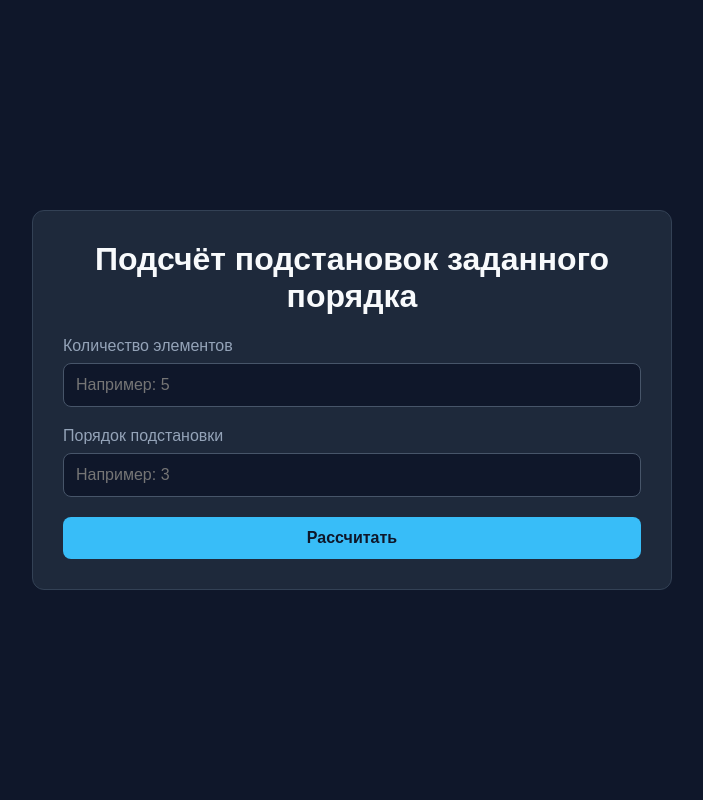
After one commit to Crivetkaaa/ZhukovWeb, a Flask app: page /podstanovka_count in a window 1280 px wide. The commit adds this page. Shown: the whole page, without its empty margins (288-991 px from the left). Run offline with Flask 3, Linux system fonts and the light colour scheme.

Commit message:
mini update

```diff
--- a/main.py
+++ b/main.py
@@ -3,6 +3,8 @@ from moduls.slay import solve_slae
 from moduls.log import solve_log
 from moduls.moreChlenov import solve_polynomial_gcd
 from moduls.gcd import solve_gcd
+from moduls.pod import solve_permutation_power
+from moduls.pod_count import solve_permutation_count_by_order
 
 app = Flask(__name__)
 
@@ -26,6 +28,35 @@ def polynomial():
 def gcd():
     return render_template("gcd.html")
 
+@app.route("/podstanovka", methods=['GET'])
+def podstanovka():
+    return render_template("podstanovka.html")
+
+@app.route("/podstanovka_count", methods=['GET'])
+def podstanovka_count():
+    return render_template("pod_count.html")
+
+@app.route("/podstanovka_count", methods=['POST'])
+def podstanovka_count_post():
+    data = request.get_json()
+    n = data["n"]
+    k = data["k"]
+    result = solve_permutation_count_by_order(n, k)
+
+    return jsonify({
+        "result": result
+    })
+
+@app.route("/podstanovka", methods=['POST'])
+def podstanovka_post():
+    data = request.get_json()
+    podsta = data['permutation']
+    step = data['power']
+    result = solve_permutation_power(podsta, step)
+
+    return jsonify({
+        "result": result
+    })
 
 @app.route("/calculate", methods=["POST"])
 def gcd_post():
@@ -98,6 +129,7 @@ def slay_post():
         "result": result
     })
 
+
 if __name__ == "__main__":
     app.run(
         host='0.0.0.0',
--- a/templates/index.html
+++ b/templates/index.html
@@ -115,6 +115,12 @@
             <a href="/calculate" class="card">
                 <h2>НОД для чисел</h2>
             </a>
+            <a href="/podstanovka" class="card">
+                <h2>Возведение подстановки в степень</h2>
+            </a>
+            <a href="/podstanovka_count" class="card">
+                <h2>Подсчёт подстановок заданного порядка</h2>
+            </a>
         </div>
     </main>
 </body>
--- /dev/null
+++ b/templates/pod_count.html
@@ -0,0 +1,194 @@
+<!DOCTYPE html>
+
+<html lang="ru">
+<head>
+    <meta charset="UTF-8">
+    <meta name="viewport" content="width=device-width, initial-scale=1.0">
+    <title>Подсчёт подстановок</title>
+
+<style>
+    :root {
+        --bg-color: #0f172a;
+        --card-bg: #1e293b;
+        --card-hover: #273449;
+        --text-main: #f8fafc;
+        --text-secondary: #94a3b8;
+        --accent: #38bdf8;
+        --input-bg: #0f172a;
+    }
+
+    * {
+        box-sizing: border-box;
+    }
+
+    body {
+        margin: 0;
+        min-height: 100vh;
+        display: flex;
+        justify-content: center;
+        align-items: center;
+        background: var(--bg-color);
+        color: var(--text-main);
+        font-family: Arial, sans-serif;
+    }
+
+    .container {
+        width: 100%;
+        max-width: 700px;
+        padding: 30px;
+    }
+
+    .card {
+        padding: 30px;
+        background: var(--card-bg);
+        border-radius: 12px;
+        border: 1px solid #334155;
+    }
+
+    h1 {
+        margin-top: 0;
+        text-align: center;
+    }
+
+    .input-group {
+        margin-bottom: 20px;
+    }
+
+    label {
+        display: block;
+        margin-bottom: 8px;
+        color: var(--text-secondary);
+    }
+
+    input {
+        width: 100%;
+        padding: 12px;
+        border: 1px solid #475569;
+        border-radius: 8px;
+        background: var(--input-bg);
+        color: var(--text-main);
+        font-size: 16px;
+    }
+
+    input:focus {
+        outline: none;
+        border-color: var(--accent);
+    }
+
+    button {
+        width: 100%;
+        padding: 12px;
+        border: none;
+        border-radius: 8px;
+        background: var(--accent);
+        color: #0f172a;
+        font-size: 16px;
+        font-weight: bold;
+        cursor: pointer;
+    }
+
+    button:hover {
+        opacity: 0.9;
+    }
+
+    .result {
+        margin-top: 25px;
+        padding: 20px;
+        background: var(--input-bg);
+        border-radius: 8px;
+        border: 1px solid #334155;
+    }
+
+    .result h2 {
+        margin-top: 0;
+    }
+
+    #resultText {
+        white-space: pre-wrap;
+        line-height: 1.6;
+    }
+
+    .hidden {
+        display: none;
+    }
+</style>
+
+</head>
+
+<body>
+
+<div class="container">
+    <div class="card">
+        <h1>Подсчёт подстановок заданного порядка</h1>
+
+    <div class="input-group">
+        <label for="n">Количество элементов</label>
+        <input
+            id="n"
+            type="number"
+            min="0"
+            placeholder="Например: 5"
+        >
+    </div>
+
+    <div class="input-group">
+        <label for="k">Порядок подстановки</label>
+        <input
+            id="k"
+            type="number"
+            min="0"
+            placeholder="Например: 3"
+        >
+    </div>
+
+    <button onclick="calculate()">Рассчитать</button>
+
+    <div id="result" class="result hidden">
+        <h2>Результат</h2>
+        <div id="resultText"></div>
+    </div>
+</div>
+
+</div>
+
+<script>
+    async function calculate() {
+        const n = Number(document.getElementById("n").value);
+        const k = Number(document.getElementById("k").value);
+
+        if (!Number.isInteger(n) || !Number.isInteger(k)) {
+            alert("Введите целые числа");
+            return;
+        }
+
+        if (n < 0 || k < 0) {
+            alert("Числа не могут быть отрицательными");
+            return;
+        }
+
+
+        const response = await fetch("/podstanovka_count", {
+            method: "POST",
+            headers: {
+                "Content-Type": "application/json"
+            },
+            body: JSON.stringify({
+                n: n,
+                k: k
+            })
+        });
+
+        const data = await response.json();
+
+        if (!response.ok) {
+            alert(data.error || "Ошибка");
+            return;
+        }
+
+        document.getElementById("resultText").textContent = data.result;
+        document.getElementById("result").classList.remove("hidden");
+    }
+</script>
+
+</body>
+</html>
```
Also changed, not shown: moduls/pod.py (added, +65 -0 lines), moduls/pod_count.py (added, +80 -0 lines), templates/podstanovka.html (added, +189 -0 lines), 1 other file.
